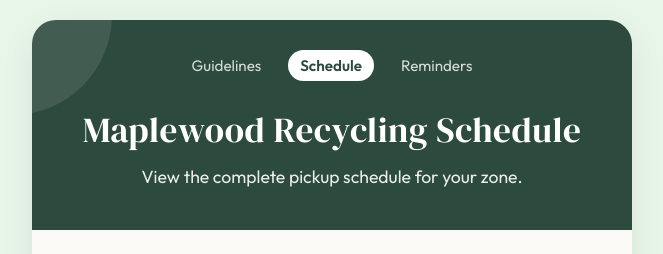
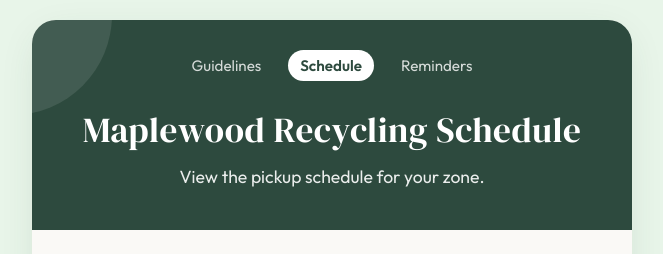
Before and after one commit to franktisellano/maplewoodrecycling, a React (Vite) app: page / in a window 1280 px wide. Shown: the top 254 px of the page, without its empty margins (308-971 px from the left). Built offline with nearby package versions, Linux system fonts and the light colour scheme.

Commit message:
minor tweak to a subheader

```diff
--- a/src/components/Layout.jsx
+++ b/src/components/Layout.jsx
@@ -22,7 +22,7 @@ function Layout() {
     const getHeaderSubtitle = () => {
         switch (location.pathname) {
             case '/':
-                return 'View the complete pickup schedule for your zone.';
+                return 'View the pickup schedule for your zone.';
             case '/guidelines':
                 return 'What goes in the bin? Follow these rules to keep our recycling stream clean.';
             case '/reminders':
```
